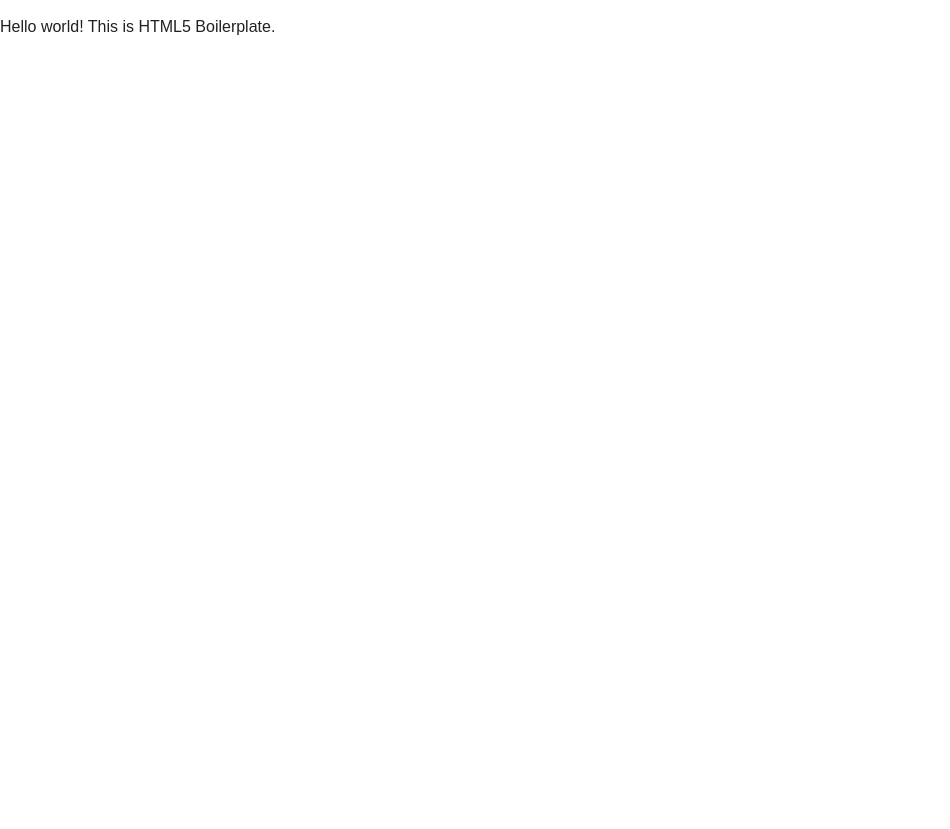
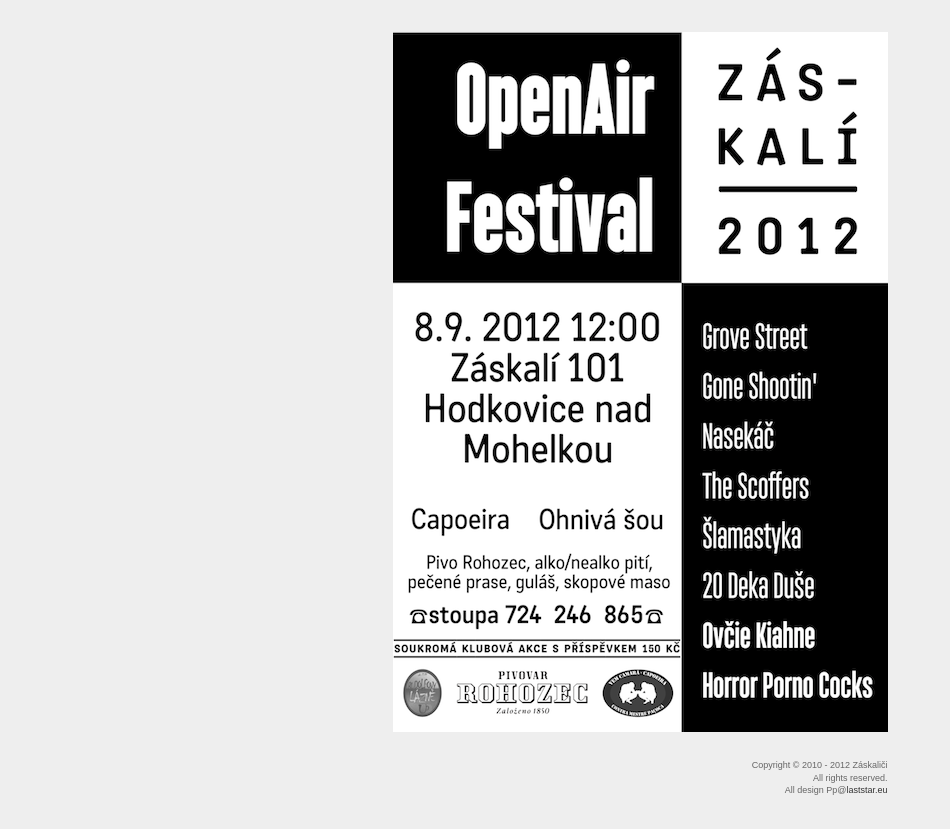
Before and after one commit to pepe/zaskali.eu, a plain HTML site: page index.html in a window 1280 px wide. Shown: the whole page, without its empty margins (0-950 px from the left). Before the commit the page ends 800 px from the top, so only its background shows below. Drawn offline with nearby package versions, Linux system fonts and the light colour scheme.

Commit message:
Add images and style it

```diff
--- a/css/main.css
+++ b/css/main.css
@@ -21,6 +21,7 @@ textarea {
 body {
     font-size: 1em;
     line-height: 1.4;
+    background-color: #eee;
 }
 
 /*
@@ -92,6 +93,24 @@ textarea {
 /* ==========================================================================
    Author's custom styles
    ========================================================================== */
+
+body {
+  margin: 2em auto 2em auto;
+  width: 495px;
+}
+
+footer {
+  margin-top: 3em;
+  font-size: 9px;
+  text-align: right;
+  color: #666;
+}
+
+footer a {
+  color: #333;
+  text-decoration: none;
+}
+
 
 
 
--- a/index.html
+++ b/index.html
@@ -21,14 +21,21 @@
             <p class="chromeframe">You are using an outdated browser. <a href="http://browsehappy.com/">Upgrade your browser today</a> or <a href="http://www.google.com/chromeframe/?redirect=true">install Google Chrome Frame</a> to better experience this site.</p>
         <![endif]-->
 
-        <!-- Add your site or application content here -->
-        <p>Hello world! This is HTML5 Boilerplate.</p>
+        <div id='content'>
+          <a href='img/poster.png'><img src='img/poster_thumb.png'/></a>
+        </div>
 
-        <script src="//ajax.googleapis.com/ajax/libs/jquery/1.8.0/jquery.min.js"></script>
-        <script>window.jQuery || document.write('<script src="js/vendor/jquery-1.8.0.min.js"><\/script>')</script>
-        <script src="js/plugins.js"></script>
-        <script src="js/main.js"></script>
-
+        <footer>
+          <div>
+            Copyright © 2010 - 2012 Záskaliči
+          </div>
+          <div>
+          All rights reserved.
+          </div>
+          <div>
+            All design Pp@<a href='http://laststar.eu'>laststar.eu</a>
+          </div>
+        </footer>
         <!-- Google Analytics: change UA-XXXXX-X to be your site's ID. -->
         <script>
             var _gaq=[['_setAccount','UA-XXXXX-X'],['_trackPageview']];
```
Also changed, not shown: img/poster.png (added), img/poster_thumb.png (added).
